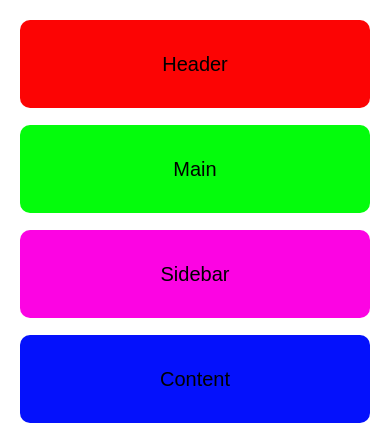
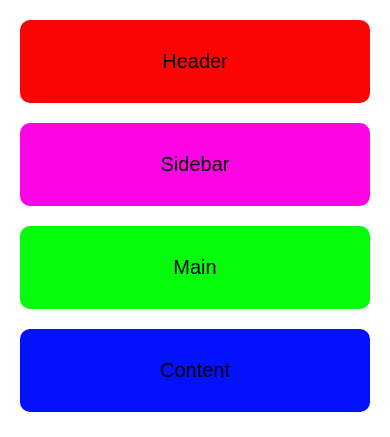
Before and after one commit to TharinduDilshan99/Grid_Assignment_2, a plain HTML site: page index.html in a window 390 px wide. Drawn offline with Linux system fonts and the light colour scheme.

Commit message:
Grid template area use

```diff
--- a/index.html
+++ b/index.html
@@ -11,7 +11,7 @@
         <div class="grid-item header">Header</div>
         <div class="grid-item sidebar">Sidebar</div>
         <div class="grid-item main">Main</div>
-        <div class="grid-item treatment">Treatment</div>
+        <!-- <div class="grid-item treatment">Treatment</div> -->
         <div class="grid-item content">Content</div>
    <div>
 </body>
--- a/styles.css
+++ b/styles.css
@@ -7,12 +7,18 @@ body {
 .grid-container{
 
   display: grid;
-    grid-template-rows:  70px 70px 70px 70px 70px 70px 70px;
+  grid-template-rows: 1fr 3fr 0.5fr 2fr;
+  grid-template-columns: 2fr 3fr;
+  grid-template-areas:
+   "header   header "
+   "sidebar   main "
+   " .        main "
+   " .      content "
+  ;
   gap: 30px 20px;
   padding: 20px;
   box-sizing: border-box;
 }
-
 
 .grid-item {
   background-color: rgba(255, 255, 255, 0.8);
@@ -25,64 +31,48 @@ body {
 }
 
 .header {
-    grid-row: 1 / 2;
-    grid-column: 1 / 7;
+  grid-area: header;
   background-color: #FC0404;
   border-radius: 10px;
 }
 
 .sidebar {
-    grid-column: 1 / 3;
-    grid-row: 2 / 5;
+  grid-area: sidebar;
   background-color: #FC04E3;
   border-radius: 10px;
 }
 
 .main {
-    grid-column: 3 / 7;
-    grid-row: 2 / 6;
+  grid-area: main;
   background-color: #04FC0C;
   border-radius: 10px;
 }
 
 .treatment {
-    grid-column: 6 / 7;
-    grid-row: 2 / 5;
+  grid-area: treatment;
   background-color: #FCF404;
   border-radius: 10px;
-    display: none;
 }
 
 .content {
-    grid-column: 3 / 7;
-    grid-row: 6 / 8;
+  grid-area: content;
   background-color: #0411FC;
   border-radius: 10px;
 }
 
 @media (max-width: 768px) {
   .grid-container{
+    gap: 20px;
+    grid-template-rows: auto;
+    grid-template-areas:
+
+      "header"
+      "sidebar"
+      "main"
+      "content"
+      ;
+
+    grid-template-columns: 1fr ;
     border-radius: 4px;
-        gap: 35px;
-      }
-
-      .header{
-        height: 40%;
-        grid-area: 1 / 1 / 2 / 7;
-      }
-
-      .main{
-        height: 40%;
-        grid-area: 2 / 1 / 3 / 7;
-      }
-
-      .sidebar{
-        height: 40%;
-        grid-area: 3 / 1 / 4 / 7;
-      }
-
-      .content{
-        height: 40%;
-        grid-area: 4 / 1 / 5 / 7;
     }
 }
--- /dev/null
+++ b/styles2.css
@@ -0,0 +1,88 @@
+body {
+    margin: 0;
+    padding: 0;
+    font-family: Arial, sans-serif;
+}
+
+.grid-container{
+
+    display: grid;
+    grid-template-rows:  70px 70px 70px 70px 70px 70px 70px;
+    gap: 30px 20px;
+    padding: 20px;
+    box-sizing: border-box;
+}
+
+
+.grid-item {
+    background-color: rgba(255, 255, 255, 0.8);
+    text-align: center;
+    justify-content: center;
+    align-items: center;
+    display: flex;
+    padding: 30px;
+    font-size: 20px;
+}
+
+.header {
+    grid-row: 1 / 2;
+    grid-column: 1 / 7;
+    background-color: #FC0404;
+    border-radius: 10px;
+}
+
+.sidebar {
+    grid-column: 1 / 3;
+    grid-row: 2 / 5;
+    background-color: #FC04E3;
+    border-radius: 10px;
+}
+
+.main {
+    grid-column: 3 / 7;
+    grid-row: 2 / 6;
+    background-color: #04FC0C;
+    border-radius: 10px;
+}
+
+.treatment {
+    grid-column: 6 / 7;
+    grid-row: 2 / 5;
+    background-color: #FCF404;
+    border-radius: 10px;
+    display: none;
+}
+
+.content {
+    grid-column: 3 / 7;
+    grid-row: 6 / 8;
+    background-color: #0411FC;
+    border-radius: 10px;
+}
+
+@media (max-width: 768px) {
+    .grid-container{
+        border-radius: 4px;
+        gap: 35px;
+      }
+
+      .header{
+        height: 40%;
+        grid-area: 1 / 1 / 2 / 7;
+      }
+
+      .main{
+        height: 40%;
+        grid-area: 2 / 1 / 3 / 7;
+      }
+
+      .sidebar{
+        height: 40%;
+        grid-area: 3 / 1 / 4 / 7;
+      }
+
+      .content{
+        height: 40%;
+        grid-area: 4 / 1 / 5 / 7;
+      }
+}
```
Lines whose indentation alone changed are shown as unchanged.
